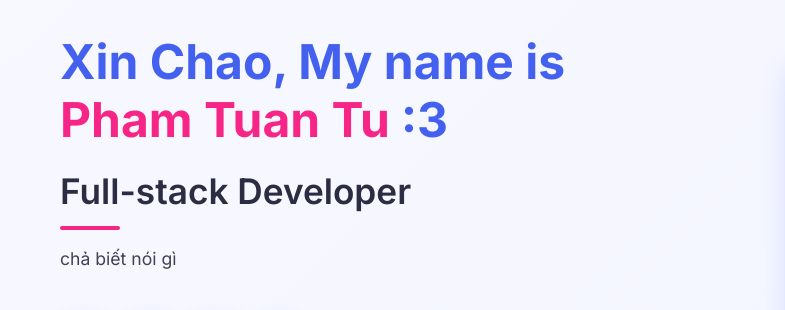
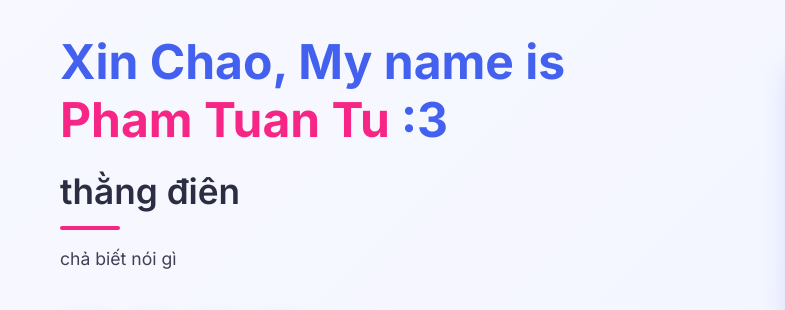
Before and after one commit to ToruT01/PROfile, a plain HTML site: page index.html in a window 1280 px wide. Shown: the part 202-512 px from the top of the page, 0-785 px from the left. Drawn offline with Linux system fonts and the light colour scheme; grey boxes are pictures that could not be loaded.

Commit message:
Update index.html

```diff
--- a/index.html
+++ b/index.html
@@ -402,7 +402,7 @@
         <section class="hero">
             <div class="hero-content">
                 <h1>Xin Chao, My name is <span class="accent">Pham Tuan Tu</span> <span class="wave">:3</span></h1>
-                <h2>Full-stack Developer</h2>
+                <h2>thằng điên</h2>
                 <p>chả biết nói gì</p>
                 <div class="social-links">
                     <a href="https://www.facebook.com/Shisui061" target="_blank"><i class="fab fa-facebook-f"></i></a>
@@ -505,4 +505,5 @@
         });
     </script>
 </body>
+
 </html>
```
